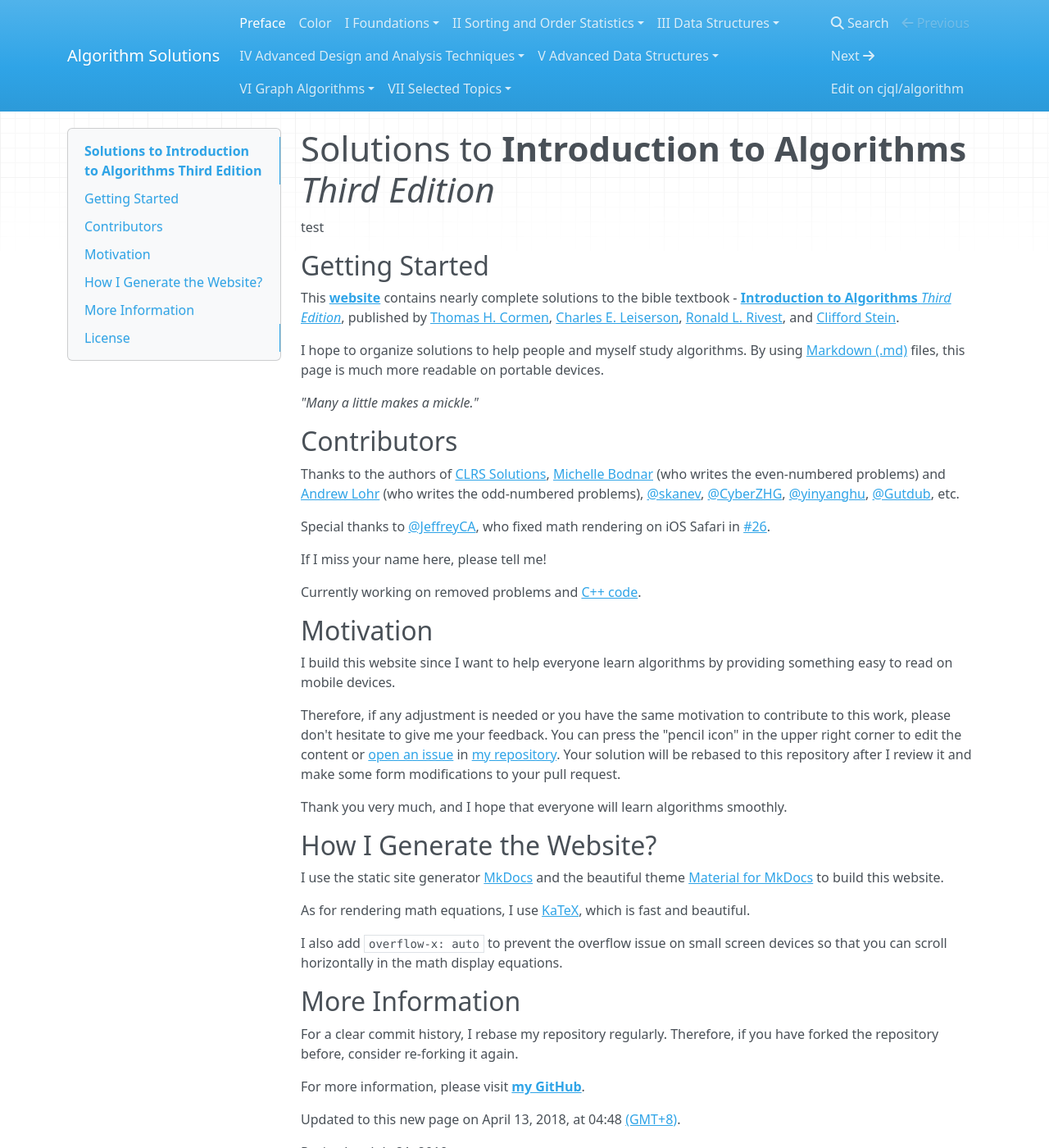
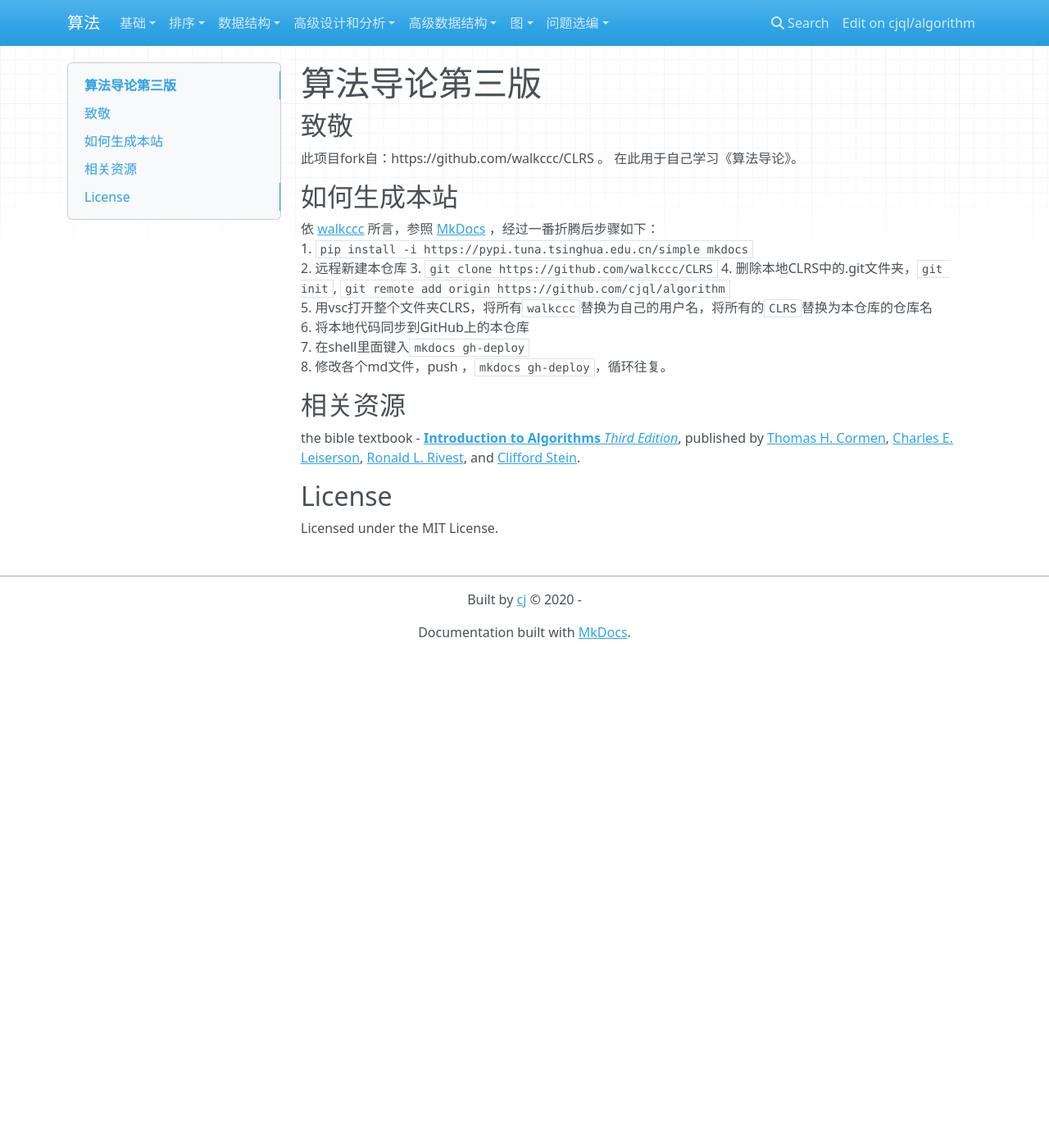
Before and after one commit to cjql/algorithm, an MkDocs documentation site: the page built from docs/index.md, in a window 1280 px wide and 1400 px high. Shown: the whole window at 82% size. Built offline with MkDocs 1.6.1, drawn with Linux system fonts in a browser that asks for light colours; nearby versions of some CDN libraries.

Commit message:
index.md

```diff
--- a/docs/index.md
+++ b/docs/index.md
@@ -1,48 +1,19 @@
-# Solutions to **Introduction to Algorithms** _Third Edition_
-test
-## Getting Started
+# 算法导论第三版
+## 致敬
+此项目fork自：https://github.com/walkccc/CLRS 。 在此用于自己学习《算法导论》。
+## 如何生成本站
+依 [walkccc](https://github.com/walkccc/CLRS) 所言，参照 [MkDocs](http://www.mkdocs.org/)  ，经过一番折腾后步骤如下：
+1. `pip install -i https://pypi.tuna.tsinghua.edu.cn/simple mkdocs`
+2. 远程新建本仓库
+3. `git clone https://github.com/walkccc/CLRS`
+4. 删除本地CLRS中的.git文件夹，`git init`, `git remote add origin https://github.com/cjql/algorithm`
+5. 用vsc打开整个文件夹CLRS，将所有`walkccc`替换为自己的用户名，将所有的`CLRS`替换为本仓库的仓库名
+6. 将本地代码同步到GitHub上的本仓库
+7. 在shell里面键入`mkdocs gh-deploy`
+8. 修改各个md文件，push ，`mkdocs gh-deploy`，循环往复。
+## 相关资源
+the bible textbook - [**Introduction to Algorithms** _Third Edition_](https://mitpress.mit.edu/books/introduction-algorithms-third-edition), published by [Thomas H. Cormen](https://mitpress.mit.edu/contributors/thomas-h-cormen), [Charles E. Leiserson](https://mitpress.mit.edu/contributors/charles-e-leiserson), [Ronald L. Rivest](https://mitpress.mit.edu/contributors/ronald-l-rivest), and [Clifford Stein](https://mitpress.mit.edu/contributors/clifford-stein).
 
-This **[website](https://walkccc.github.io/CLRS/)** contains nearly complete solutions to the bible textbook - [**Introduction to Algorithms** _Third Edition_](https://mitpress.mit.edu/books/introduction-algorithms-third-edition), published by [Thomas H. Cormen](https://mitpress.mit.edu/contributors/thomas-h-cormen), [Charles E. Leiserson](https://mitpress.mit.edu/contributors/charles-e-leiserson), [Ronald L. Rivest](https://mitpress.mit.edu/contributors/ronald-l-rivest), and [Clifford Stein](https://mitpress.mit.edu/contributors/clifford-stein).
-
-I hope to organize solutions to help people and myself study algorithms. By using [Markdown (.md)](https://en.wikipedia.org/wiki/Markdown) files, this page is much more readable on portable devices.
-
-_"Many a little makes a mickle."_
-
-## Contributors
-
-Thanks to the authors of [CLRS Solutions](https://sites.math.rutgers.edu/~ajl213/CLRS/CLRS.html), [Michelle Bodnar](mailto:chellebodnar@gmail.com) (who writes the even-numbered problems) and [Andrew Lohr](mailto:Andrew.Lohr@gmail.com) (who writes the odd-numbered problems), [@skanev](https://github.com/skanev), [@CyberZHG](https://github.com/CyberZHG), [@yinyanghu](https://github.com/yinyanghu), [@Gutdub](https://github.com/Gutdub), etc.
-
-Special thanks to [@JeffreyCA](https://github.com/JeffreyCA), who fixed math rendering on iOS Safari in [#26](https://github.com/walkccc/CLRS/pull/26).
-
-If I miss your name here, please tell me!
-
-Currently working on removed problems and [C++ code](https://github.com/walkccc/CLRS-cpp).
-
-## Motivation
-
-I build this website since I want to help everyone learn algorithms by providing something easy to read on mobile devices.
-
-Therefore, if any adjustment is needed or you have the same motivation to contribute to this work, please don't hesitate to give me your feedback. You can press the "pencil icon" in the upper right corner to edit the content or [open an issue](https://github.com/walkccc/CLRS/issues/new) in [my repository](https://github.com/walkccc/CLRS/). Your solution will be rebased to this repository after I review it and make some form modifications to your pull request.
-
-Thank you very much, and I hope that everyone will learn algorithms smoothly.
-
-## How I Generate the Website?
-
-I use the static site generator [MkDocs](http://www.mkdocs.org/) and the beautiful theme [Material for MkDocs](https://squidfunk.github.io/mkdocs-material/) to build this website.
-
-As for rendering math equations, I use [KaTeX](https://katex.org/), which is fast and beautiful.
-
-I also add `overflow-x: auto` to prevent the overflow issue on small screen devices so that you can scroll horizontally in the math display equations.
-
-## More Information
-
-For a clear commit history, I rebase my repository regularly. Therefore, if you have forked the repository before, consider re-forking it again.
-
-For more information, please visit [**my GitHub**](https://github.com/walkccc).
-
-Updated to this new page on April 13, 2018, at 04:48 [(GMT+8)](https://time.is/GMT+8).
-
-Revised on July 21, 2019.
 
 ## License
 
--- a/mkdocs.yml
+++ b/mkdocs.yml
@@ -1,4 +1,4 @@
-site_name: 'Algorithm Solutions'
+site_name: '算法'
 site_description: 'Solutions to Introduction to Algorithms Third Edition. Algorithm Solutions. The textbook that a Computer Science (CS) student must read.'
 site_author: 'cj'
 site_url: 'https://cjql.github.io/algorithm'
@@ -43,10 +43,8 @@ markdown_extensions:
       permalink: false
 
 nav:
-  - Preface: index.md
-  - Color: color.md
-  - I Foundations:
-      - 1 The Role of Algorithms in Computing:
+  - 基础:
+      - 1 算法在计算机中的作用:
           - 1.1 Algorithms: Chap01/1.1.md
           - 1.2 Algorithms as a technology: Chap01/1.2.md
           - Chap 1 Problems:
@@ -92,7 +90,7 @@ nav:
           - Chap 5 Problems:
               - 5-1 Probabilstic counting: Chap05/Problems/5-1.md
               - 5-2 Searching an unsorted array: Chap05/Problems/5-2.md
-  - II Sorting and Order Statistics:
+  - 排序:
       - 6 Heapsort:
           - 6.1 Heaps: Chap06/6.1.md
           - 6.2 Maintaining the heap property: Chap06/6.2.md
@@ -137,7 +135,7 @@ nav:
               - 9-2 Weighted median: Chap09/Problems/9-2.md
               - 9-3 Small order statistics: Chap09/Problems/9-3.md
               - 9-4 Alternative analysis of randomized selection: Chap09/Problems/9-4.md
-  - III Data Structures:
+  - 数据结构:
       - 10 Elementary Data Structures:
           - 10.1 Stacks and queues: Chap10/10.1.md
           - 10.2 Linked lists: Chap10/10.2.md
@@ -185,7 +183,7 @@ nav:
           - Chap 14 Problems:
               - 14-1 Point of maximum overlap: Chap14/Problems/14-1.md
               - 14-2 Josephus permutation: Chap14/Problems/14-2.md
-  - IV Advanced Design and Analysis Techniques:
+  - 高级设计和分析:
       - 15 Dynamic Programming:
           - 15.1 Rod cutting: Chap15/15.1.md
           - 15.2 Matrix-chain multiplication: Chap15/15.2.md
@@ -228,7 +226,7 @@ nav:
               - 17-3 Amortized weight-balanced trees: Chap17/Problems/17-3.md
               - 17-4 The cost of restructuring red-black trees: Chap17/Problems/17-4.md
               - 17-5 Competitive analysis of self-organizing lists with move-to-front: Chap17/Problems/17-5.md
-  - V Advanced Data Structures:
+  - 高级数据结构:
       - 18 B-Trees:
           - 18.1 Definition of B-trees: Chap18/18.1.md
           - 18.2 Basic operations on B-trees: Chap18/18.2.md
@@ -262,7 +260,7 @@ nav:
               - 21-1 Off-line minimum: Chap21/Problems/21-1.md
               - 21-2 Depth determination: Chap21/Problems/21-2.md
               - 21-3 Tarjan's off-line least-common-ancestors algorithm: Chap21/Problems/21-3.md
-  - VI Graph Algorithms:
+  - 图:
       - 22 Elementary Graph Algorithms:
           - 22.1 Representations of graphs: Chap22/22.1.md
           - 22.2 Breadth-first search: Chap22/22.2.md
@@ -315,7 +313,7 @@ nav:
               - 26-4 Updating maximum flow: Chap26/Problems/26-4.md
               - 26-5 Maximum flow by scaling: Chap26/Problems/26-5.md
               - 26-6 The Hopcroft-Karp bipartite matching algorithm: Chap26/Problems/26-6.md
-  - VII Selected Topics:
+  - 问题选编:
       - 27 Multithreaded Algorithms:
           - 27.1 The basics of dynamic multithreading: Chap27/27.1.md
           - 27.2 Multithreaded matrix multiplication: Chap27/27.2.md
```
Also changed, not shown: docs/color.md (deleted, +0 -67 lines).
